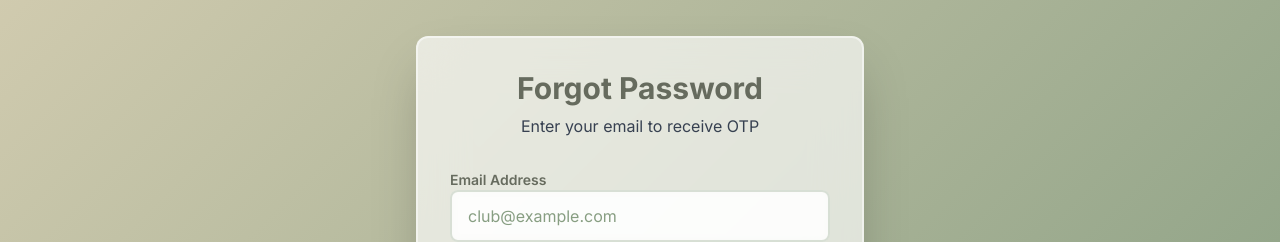
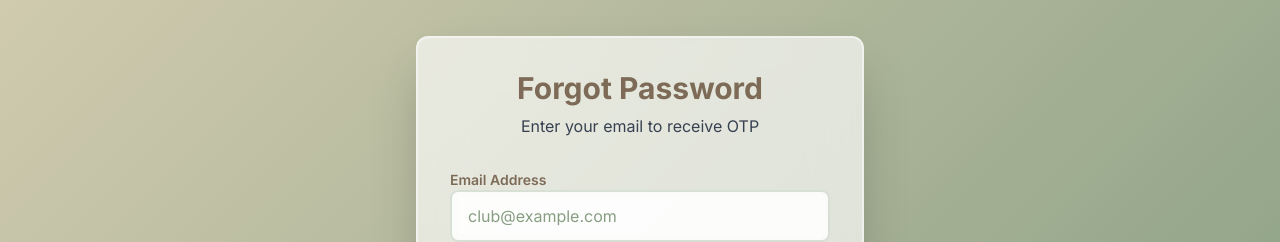
Before and after one commit to SpoorthiMadala/club-management-vitap, a React (Vite) app in the folder frontend/: page /forgot-password in a window 1280 px wide. Shown: the part 226-468 px from the top of the page. Built offline with nearby package versions, Linux system fonts and the light colour scheme; no server answers.

Commit message:
Update ForgotPassword.jsx

```diff
--- a/frontend/src/pages/ForgotPassword.jsx
+++ b/frontend/src/pages/ForgotPassword.jsx
@@ -90,7 +90,7 @@ const ForgotPassword = () => {
                 <div className="max-w-md w-full space-y-8 animate-fade-in">
                     <div className="glass-card p-8">
                         <div className="text-center mb-8">
-                            <h2 className="text-3xl font-bold text-primary">Forgot Password</h2>
+                            <h2 className="text-3xl font-bold text-primary-600">Forgot Password</h2>
                             <p className="mt-2 text-gray-700 dark:text-gray-200">
                                 {step === 1 ? 'Enter your email to receive OTP' : 'Enter OTP and new password'}
                             </p>
@@ -111,7 +111,7 @@ const ForgotPassword = () => {
                         {step === 1 ? (
                             <form onSubmit={handleSendOTP} className="space-y-6">
                                 <div>
-                                    <label htmlFor="email" className="block text-sm font-semibold text-primary">
+                                    <label htmlFor="email" className="block text-sm font-semibold text-primary-600">
                                         Email Address
                                     </label>
                                     <input
```
